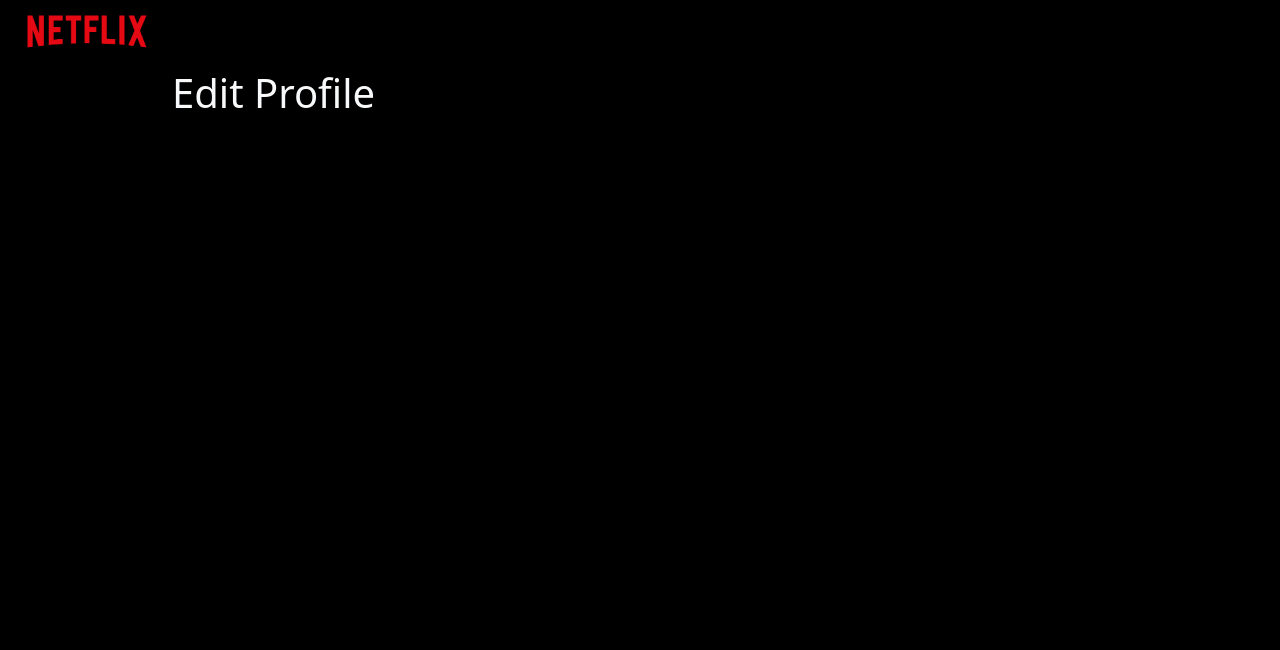
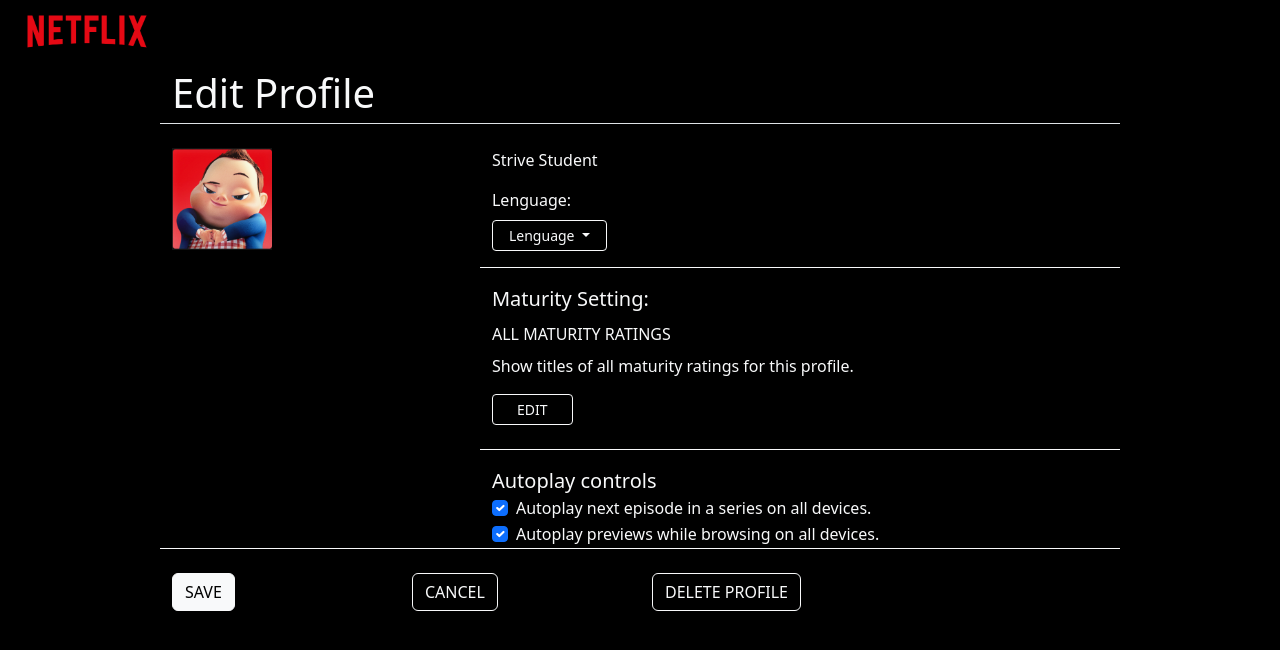
Before and after one commit to luca-vigano/Progetto-settimana-6, a plain HTML site: page profile.html in a window 1280 px wide. Drawn offline with nearby package versions, Linux system fonts and the light colour scheme.

Commit message:
pagina profilo

```diff
--- a/profile.html
+++ b/profile.html
@@ -1,11 +1,14 @@
 <!doctype html>
 <html lang="it">
+
 <head>
   <meta charset="utf-8">
   <meta name="viewport" content="width=device-width, initial-scale=1">
   <title>Bootstrap demo</title>
-    <link href="https://cdn.jsdelivr.net/npm/bootstrap@5.3.3/dist/css/bootstrap.min.css" rel="stylesheet" integrity="sha384-QWTKZyjpPEjISv5WaRU9OFeRpok6YctnYmDr5pNlyT2bRjXh0JMhjY6hW+ALEwIH" crossorigin="anonymous">
+  <link href="https://cdn.jsdelivr.net/npm/bootstrap@5.3.3/dist/css/bootstrap.min.css" rel="stylesheet"
+    integrity="sha384-QWTKZyjpPEjISv5WaRU9OFeRpok6YctnYmDr5pNlyT2bRjXh0JMhjY6hW+ALEwIH" crossorigin="anonymous">
 </head>
+
 <body class="bg-black">
   <nav>
     <div class="container-fluid">
@@ -17,11 +20,80 @@
     </div>
   </nav>
   <main>
-        <div class="container w-75">
+    <div class="container border-bottom w-75 w-lg-50">
       <div class="row"></div>
-            <div class="col text-light fs-1">Edit Profile</div>
+      <div class="col text-light fs-1 w-50">Edit Profile</div>
     </div>
+
+    <div class="container w-75 w-lg-50 mt-4">
+      <div class="row">
+        <div class="col-4">
+          <img src="assets/img/avatar.png" alt="immagine profilo" style="width: 100px;">
+        </div>
+        <div class="col-8 text-light">
+          <div class="row text-light">
+            <div class="col-12 bg-secondary-emphasis pb-3">Strive Student</div>
+            <div class="col-12">Lenguage:</div>
+            <div class="col-12 border-bottom border-light pb-3">
+              <div class="btn-group">
+                <button class="btn btn-black text-light border border-light btn-sm dropdown-toggle mt-2 px-3"
+                  type="button" data-bs-toggle="dropdown" aria-expanded="false">
+                  Lenguage
+                </button>
+                <ul class="dropdown-menu">
+                  <li>english</li>
+                  <li>italian</li>
+                </ul>
+              </div>
+            </div>
+            <div class="col-12 pb-2 fs-5 mt-3">Maturity Setting:</div>
+            <div class="col-12 pb-2">ALL MATURITY RATINGS</div>
+            <div class="col-12 pb-2">Show titles of all maturity ratings for this profile.</div>
+            <div class="col-12 pb-2 border-bottom border-light pb-4">
+              <button type="button"
+                class="btn btn-black text-light border-bottom border-light btn-sm px-4 mt-2">EDIT
+              </button>
+            </div>
+            <div class="col-12 text-light fs-5 mt-3">Autoplay controls</div>
+            <div class="col-12">
+              <div class="form-check">
+                <input class="form-check-input" type="checkbox" value="" id="flexCheckChecked" checked>
+                <label class="form-check-label" for="flexCheckChecked">
+                  Autoplay next episode in a series on all devices.
+                </label>
+              </div>
+            </div>
+            <div class="col-12">
+              <div class="form-check">
+                <input class="form-check-input" type="checkbox" value="" id="flexCheckChecked" checked>
+                <label class="form-check-label" for="flexCheckChecked">
+                  Autoplay previews while browsing on all devices.
+                </label>
+              </div>
+            </div>
+          </div>
+        </div>
+      </div>
+    </div>
+
+    <div class="container w-75 border-light border-top pt-4">
+      <div class="row">
+        <div class="col-3">
+          <button type="button" class="btn btn-light">SAVE</button>
+        </div>
+        <div class="col-3">
+          <button type="button" class="btn btn-black text-light border-light">CANCEL</button>
+        </div>
+        <div class="col-6">
+          <button type="button" class="btn btn-black text-light border-light">DELETE PROFILE</button>
+        </div>
+      </div>
+    </div>
+
   </main>
-    <script src="https://cdn.jsdelivr.net/npm/bootstrap@5.3.3/dist/js/bootstrap.bundle.min.js" integrity="sha384-YvpcrYf0tY3lHB60NNkmXc5s9fDVZLESaAA55NDzOxhy9GkcIdslK1eN7N6jIeHz" crossorigin="anonymous"></script>
+  <script src="https://cdn.jsdelivr.net/npm/bootstrap@5.3.3/dist/js/bootstrap.bundle.min.js"
+    integrity="sha384-YvpcrYf0tY3lHB60NNkmXc5s9fDVZLESaAA55NDzOxhy9GkcIdslK1eN7N6jIeHz"
+    crossorigin="anonymous"></script>
 </body>
+
 </html>
```
Lines whose indentation alone changed are shown as unchanged.
